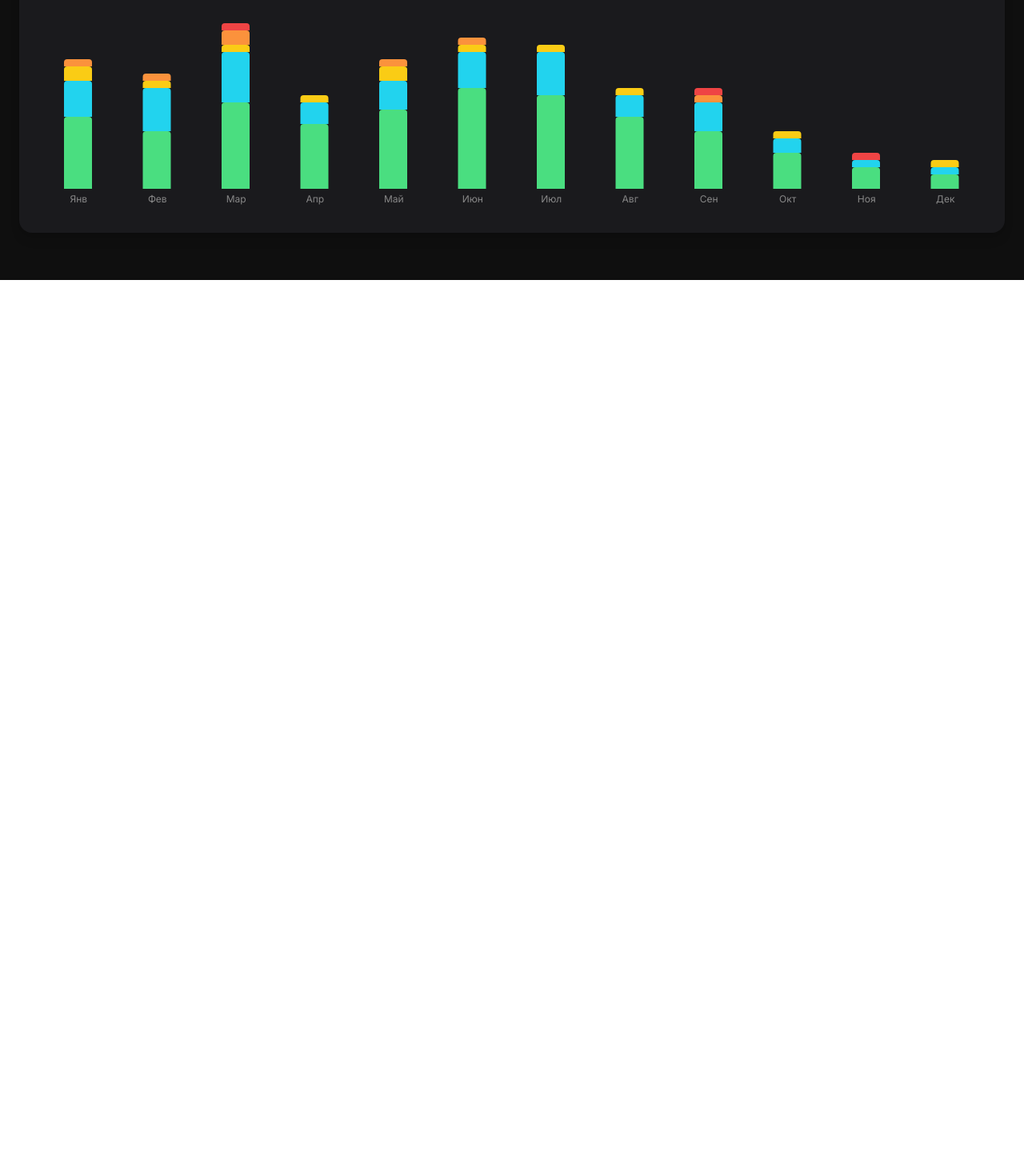
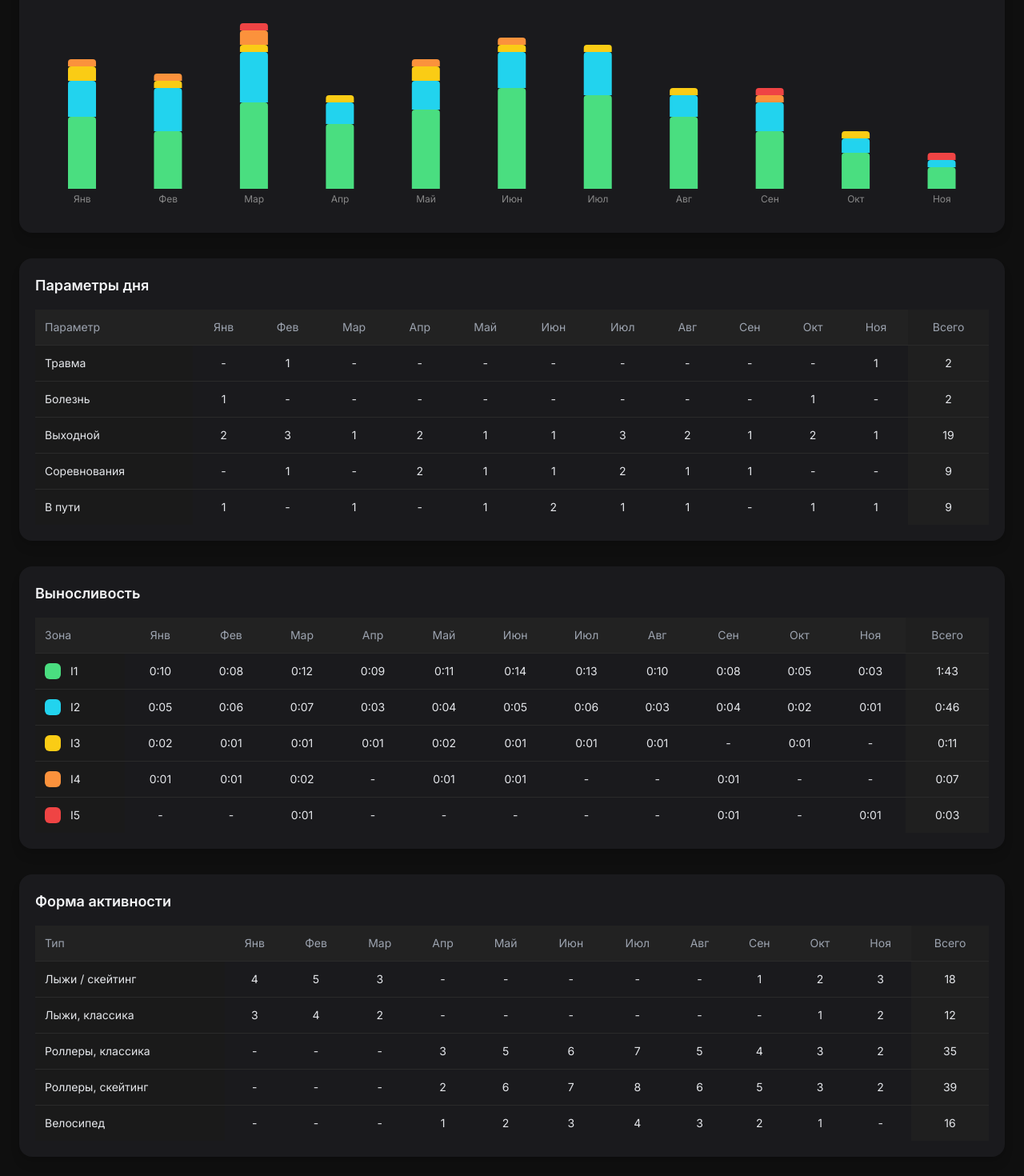
Before and after one commit to mbaliabin/dagbook-test, a React (Vite) app in the folder fasx-frontend/: page /statistics in a window 1280 px wide. Shown: the part 450-1920 px from the top of the page at 80% size. Before the commit the page ends 800 px from the top, so only its background shows below. Built offline with nearby package versions, Linux system fonts and the light colour scheme.

Commit message:
Доработка StatisticsPage.tsx 220

```diff
--- a/fasx-frontend/src/pages/StatisticsPage.tsx
+++ b/fasx-frontend/src/pages/StatisticsPage.tsx
@@ -45,9 +45,7 @@ export default function StatsPage() {
     time: "178:51",
   };
 
-  const months = [
-    "Янв","Фев","Мар","Апр","Май","Июн","Июл","Авг","Сен","Окт","Ноя","Дек",
-  ];
+  const months = ["Янв","Фев","Мар","Апр","Май","Июн","Июл","Авг","Сен","Окт","Ноя","Дек"];
 
   const enduranceZones = [
     { zone: "I1", color: "#4ade80", months: [10,8,12,9,11,14,13,10,8,5,3,2] },
@@ -71,37 +69,54 @@ export default function StatsPage() {
     return `${h}:${m.toString().padStart(2, "0")}`;
   };
 
-  // Вычисление фильтрованных периодов для таблиц
-  const computeFilteredPeriods = () => {
-    if (periodType === "year" || periodType === "custom") {
-      const start = dayjs(dateRange.startDate).month();
-      const end = dayjs(dateRange.endDate).month();
-      return months.slice(start, end + 1);
-    } else if (periodType === "month") {
-      // Отображаем недели месяца, только с данными
-      const weeksWithData = [1,2,3,4]; // Пример: заполненные недели
-      return weeksWithData.map(w => `Неделя ${w}`);
-    } else if (periodType === "week") {
-      // Отображаем только недели, где есть данные
-      const weeksWithData = [1,2,3,4]; // Пример: данные первых 4 недель
-      return weeksWithData.map(w => `Неделя ${w}`);
+  // --- Фильтрация месяцев для текущего года ---
+  const computeColumns = () => {
+    const today = dayjs();
+    if (periodType === "week") {
+      const weeks: string[] = [];
+      for (let i = 1; i <= 52; i++) weeks.push(`Неделя ${i}`);
+      return weeks;
+    }
+    if (periodType === "month" || periodType === "year") {
+      if (dayjs().year() === 2025) { // текущий год
+        const currentMonth = today.month(); // 0-11
+        return months.slice(0, currentMonth + 1);
+      }
+      return months;
+    }
+    if (periodType === "custom") {
+      const start = dayjs(dateRange.startDate);
+      const end = dayjs(dateRange.endDate);
+      const result: string[] = [];
+      let current = start.startOf("day");
+      while (current.isBefore(end) || current.isSame(end, "day")) {
+        result.push(current.format("DD MMM"));
+        current = current.add(1, "day");
+      }
+      return result;
     }
     return months;
   };
 
-  const filteredPeriods = computeFilteredPeriods();
+  const filteredMonths = computeColumns();
 
-  const filteredEnduranceZones = enduranceZones.map((zone) => ({
+  const filteredEnduranceZones = enduranceZones.map((zone) => {
+    const sliceLength = Math.min(zone.months.length, filteredMonths.length);
+    return {
       ...zone,
-    months: zone.months.slice(0, filteredPeriods.length),
-    total: zone.months.slice(0, filteredPeriods.length).reduce((a,b) => a+b,0),
-  }));
+      months: zone.months.slice(0, sliceLength),
+      total: zone.months.slice(0, sliceLength).reduce((a,b) => a+b,0),
+    };
+  });
 
-  const filteredMovementTypes = movementTypes.map((m) => ({
+  const filteredMovementTypes = movementTypes.map((m) => {
+    const sliceLength = Math.min(m.months.length, filteredMonths.length);
+    return {
       ...m,
-    months: m.months.slice(0, filteredPeriods.length),
-    total: m.months.slice(0, filteredPeriods.length).reduce((a,b) => a+b,0),
-  }));
+      months: m.months.slice(0, sliceLength),
+      total: m.months.slice(0, sliceLength).reduce((a,b) => a+b,0),
+    };
+  });
 
   const handleLogout = () => {
     localStorage.removeItem("token");
@@ -124,26 +139,17 @@ export default function StatsPage() {
         {/* Header */}
         <div className="flex flex-col md:flex-row md:items-center md:justify-between gap-4 mb-4 w-full">
           <div className="flex items-center space-x-4">
-            <img
-              src="/profile.jpg"
-              alt="Avatar"
-              className="w-16 h-16 rounded-full object-cover"
-            />
+            <img src="/profile.jpg" alt="Avatar" className="w-16 h-16 rounded-full object-cover" />
             <div>
               <h1 className="text-2xl font-bold text-white">{name}</h1>
             </div>
           </div>
 
           <div className="flex items-center space-x-2 flex-wrap">
-            <button
-              className="bg-blue-600 hover:bg-blue-700 text-white text-sm px-3 py-1 rounded flex items-center"
-            >
+            <button className="bg-blue-600 hover:bg-blue-700 text-white text-sm px-3 py-1 rounded flex items-center">
               <Plus className="w-4 h-4 mr-1" /> Добавить тренировку
             </button>
-            <button
-              onClick={handleLogout}
-              className="bg-blue-600 hover:bg-blue-700 text-white text-sm px-3 py-1 rounded flex items-center"
-            >
+            <button onClick={handleLogout} className="bg-blue-600 hover:bg-blue-700 text-white text-sm px-3 py-1 rounded flex items-center">
               <LogOut className="w-4 h-4 mr-1" /> Выйти
             </button>
           </div>
@@ -155,9 +161,7 @@ export default function StatsPage() {
             const Icon = item.icon;
             const isActive = location.pathname === item.path;
             return (
-              <button
-                key={item.path}
-                onClick={() => navigate(item.path)}
+              <button key={item.path} onClick={() => navigate(item.path)}
                 className={`flex flex-col items-center text-sm transition-colors ${
                   isActive ? "text-blue-500" : "text-gray-400 hover:text-white"
                 }`}
@@ -169,13 +173,9 @@ export default function StatsPage() {
           })}
         </div>
 
-        {/* Кнопки выбора отчета и периода */}
+        {/* Выбор отчета и периода */}
         <div className="flex flex-wrap gap-4 mb-4">
-          <select
-            className="bg-[#1f1f22] text-white px-3 py-1 rounded"
-            value={reportType}
-            onChange={(e) => setReportType(e.target.value)}
-          >
+          <select className="bg-[#1f1f22] text-white px-3 py-1 rounded" value={reportType} onChange={e => setReportType(e.target.value)}>
             <option>Общий отчет</option>
           </select>
           <button onClick={() => setPeriodType("week")} className="px-3 py-1 rounded bg-[#1f1f22] text-gray-200 hover:bg-[#2a2a2d]">Неделя</button>
@@ -189,7 +189,7 @@ export default function StatsPage() {
               <div className="absolute z-50 mt-2 bg-[#1a1a1d] rounded shadow-lg p-2">
                 <DateRange
                   onChange={item => setDateRange({ startDate: item.selection.startDate, endDate: item.selection.endDate })}
-                  showSelectionPreview={true}
+                  showSelectionPreview
                   moveRangeOnFirstSelection={false}
                   months={1}
                   ranges={[{ startDate: dateRange.startDate, endDate: dateRange.endDate, key: 'selection' }]}
@@ -212,18 +212,9 @@ export default function StatsPage() {
         <div>
           <h1 className="text-2xl font-semibold tracking-wide text-gray-100">TOTALSUM</h1>
           <div className="flex flex-wrap gap-10 text-sm mt-3">
-            <div>
-              <p className="text-gray-400">Тренировочные дни</p>
-              <p className="text-xl text-gray-100">{totals.trainingDays}</p>
-            </div>
-            <div>
-              <p className="text-gray-400">Сессий</p>
-              <p className="text-xl text-gray-100">{totals.sessions}</p>
-            </div>
-            <div>
-              <p className="text-gray-400">Время</p>
-              <p className="text-xl text-gray-100">{totals.time}</p>
-            </div>
+            <div><p className="text-gray-400">Тренировочные дни</p><p className="text-xl text-gray-100">{totals.trainingDays}</p></div>
+            <div><p className="text-gray-400">Сессий</p><p className="text-xl text-gray-100">{totals.sessions}</p></div>
+            <div><p className="text-gray-400">Время</p><p className="text-xl text-gray-100">{totals.time}</p></div>
           </div>
         </div>
 
@@ -232,17 +223,13 @@ export default function StatsPage() {
           <h2 className="text-lg font-semibold mb-4 text-gray-100">Зоны выносливости</h2>
           <div className="h-64">
             <ResponsiveContainer width="100%" height="100%">
-              <BarChart
-                data={filteredPeriods.map((p, i) => {
-                  const data: any = { month: p };
-                  filteredEnduranceZones.forEach((zone) => (data[zone.zone] = zone.months[i]));
+              <BarChart data={filteredMonths.map((month, i) => {
+                const data: any = { month };
+                filteredEnduranceZones.forEach((zone) => data[zone.zone] = zone.months[i] ?? 0);
                 return data;
-                })}
-                barSize={35}
-              >
+              })} barSize={35}>
                 <XAxis dataKey="month" axisLine={false} tickLine={false} tick={{ fill: "#888", fontSize: 12 }} />
-                <Tooltip
-                  content={({ active, payload }: any) => {
+                <Tooltip content={({ active, payload }: any) => {
                   if (active && payload && payload.length) {
                     return (
                       <div className="bg-[#1e1e1e] border border-[#333] px-3 py-2 rounded-xl text-xs text-gray-300 shadow-md">
@@ -256,19 +243,98 @@ export default function StatsPage() {
                     );
                   }
                   return null;
-                  }}
-                />
+                }}/>
                 {filteredEnduranceZones.map((zone) => (
-                  <Bar key={zone.zone} dataKey={zone.zone} stackId="a" fill={zone.color} radius={[4, 4, 0, 0]} />
+                  <Bar key={zone.zone} dataKey={zone.zone} stackId="a" fill={zone.color} radius={[4,4,0,0]} />
                 ))}
               </BarChart>
             </ResponsiveContainer>
           </div>
         </div>
 
-        {/* Таблицы остаются полностью как есть, с filteredPeriods вместо months */}
-        {/* ... остальной код таблиц: Параметры дня, Выносливость, Форма активности */}
-        {/* Везде просто заменяем months на filteredPeriods */}
+        {/* Таблицы */}
+        {/* Параметры дня */}
+        <div className="bg-[#1a1a1d] p-5 rounded-2xl shadow-lg overflow-x-auto">
+          <h2 className="text-lg font-semibold text-gray-100 mb-4">Параметры дня</h2>
+          <table className="w-full min-w-[900px] text-sm border-collapse">
+            <thead>
+              <tr className="bg-[#222] text-gray-400 text-left">
+                <th className="p-3 font-medium sticky left-0 bg-[#222]">Параметр</th>
+                {filteredMonths.map((m) => (<th key={m} className="p-3 font-medium text-center">{m}</th>))}
+                <th className="p-3 font-medium text-center bg-[#1f1f1f]">Всего</th>
+              </tr>
+            </thead>
+            <tbody>
+              {[
+                { param: "Травма", months: [0, 1, 0, 0, 0, 0, 0, 0, 0, 0, 1, 0] },
+                { param: "Болезнь", months: [1, 0, 0, 0, 0, 0, 0, 0, 0, 1, 0, 0] },
+                { param: "Выходной", months: [2, 3, 1, 2, 1, 1, 3, 2, 1, 2, 1, 1] },
+                { param: "Соревнования", months: [0, 1, 0, 2, 1, 1, 2, 1, 1, 0, 0, 0] },
+                { param: "В пути", months: [1, 0, 1, 0, 1, 2, 1, 1, 0, 1, 1, 0] },
+              ].map((row) => {
+                const filtered = row.months.slice(0, filteredMonths.length);
+                const total = filtered.reduce((a,b)=>a+b,0);
+                return (
+                  <tr key={row.param} className="border-t border-[#2a2a2a] hover:bg-[#252525]/60 transition">
+                    <td className="p-3 sticky left-0 bg-[#1a1a1a]">{row.param}</td>
+                    {filtered.map((val,i)=>(<td key={i} className="p-3 text-center">{val>0?val:"-"}</td>))}
+                    <td className="p-3 text-center font-medium bg-[#1f1f1f]">{total}</td>
+                  </tr>
+                )
+              })}
+            </tbody>
+          </table>
+        </div>
+
+        {/* Выносливость */}
+        <div className="bg-[#1a1a1d] p-5 rounded-2xl shadow-lg overflow-x-auto">
+          <h2 className="text-lg font-semibold text-gray-100 mb-4">Выносливость</h2>
+          <table className="w-full min-w-[900px] text-sm border-collapse">
+            <thead>
+              <tr className="bg-[#222] text-gray-400 text-left">
+                <th className="p-3 font-medium sticky left-0 bg-[#222]">Зона</th>
+                {filteredMonths.map((m) => (<th key={m} className="p-3 font-medium text-center">{m}</th>))}
+                <th className="p-3 font-medium text-center bg-[#1f1f1f]">Всего</th>
+              </tr>
+            </thead>
+            <tbody>
+              {filteredEnduranceZones.map((z) => (
+                <tr key={z.zone} className="border-t border-[#2a2a2a] hover:bg-[#252525]/60 transition">
+                  <td className="p-3 flex items-center gap-3 sticky left-0 bg-[#1a1a1a]">
+                    <div className="w-5 h-5 rounded-md" style={{ backgroundColor: z.color }}></div>
+                    {z.zone}
+                  </td>
+                  {z.months.map((val,i)=>(<td key={i} className="p-3 text-center">{val>0?formatTime(val):"-"}</td>))}
+                  <td className="p-3 text-center font-medium bg-[#1f1f1f]">{formatTime(z.total)}</td>
+                </tr>
+              ))}
+            </tbody>
+          </table>
+        </div>
+
+        {/* Активность */}
+        <div className="bg-[#1a1a1d] p-5 rounded-2xl shadow-lg overflow-x-auto">
+          <h2 className="text-lg font-semibold text-gray-100 mb-4">Форма активности</h2>
+          <table className="w-full min-w-[900px] text-sm border-collapse">
+            <thead>
+              <tr className="bg-[#222] text-gray-400 text-left">
+                <th className="p-3 font-medium sticky left-0 bg-[#222]">Тип</th>
+                {filteredMonths.map((m) => (<th key={m} className="p-3 font-medium text-center">{m}</th>))}
+                <th className="p-3 font-medium text-center bg-[#1f1f1f]">Всего</th>
+              </tr>
+            </thead>
+            <tbody>
+              {filteredMovementTypes.map((m) => (
+                <tr key={m.type} className="border-t border-[#2a2a2a] hover:bg-[#252525]/60 transition">
+                  <td className="p-3 sticky left-0 bg-[#1a1a1a]">{m.type}</td>
+                  {m.months.map((val,i)=>(<td key={i} className="p-3 text-center">{val>0?val:"-"}</td>))}
+                  <td className="p-3 text-center font-medium bg-[#1f1f1f]">{m.total}</td>
+                </tr>
+              ))}
+            </tbody>
+          </table>
+        </div>
+
       </div>
     </div>
   );
```
Lines whose indentation alone changed are shown as unchanged.
